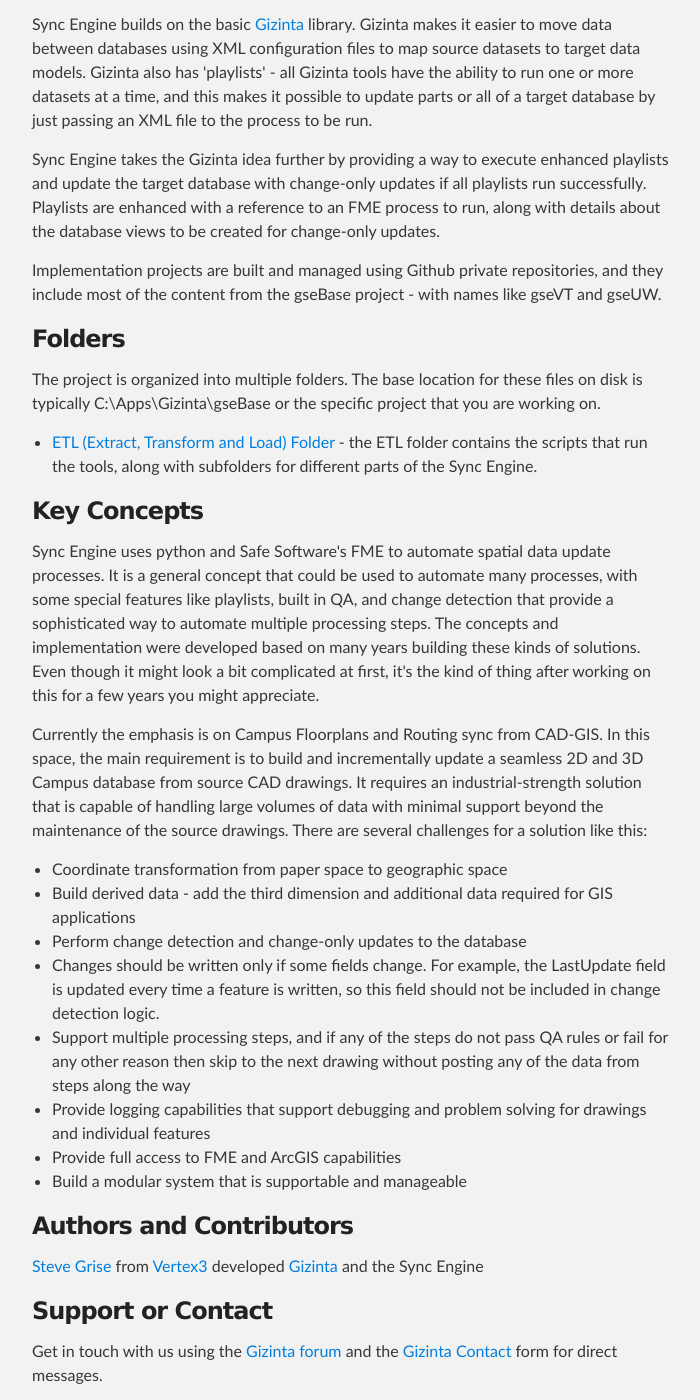
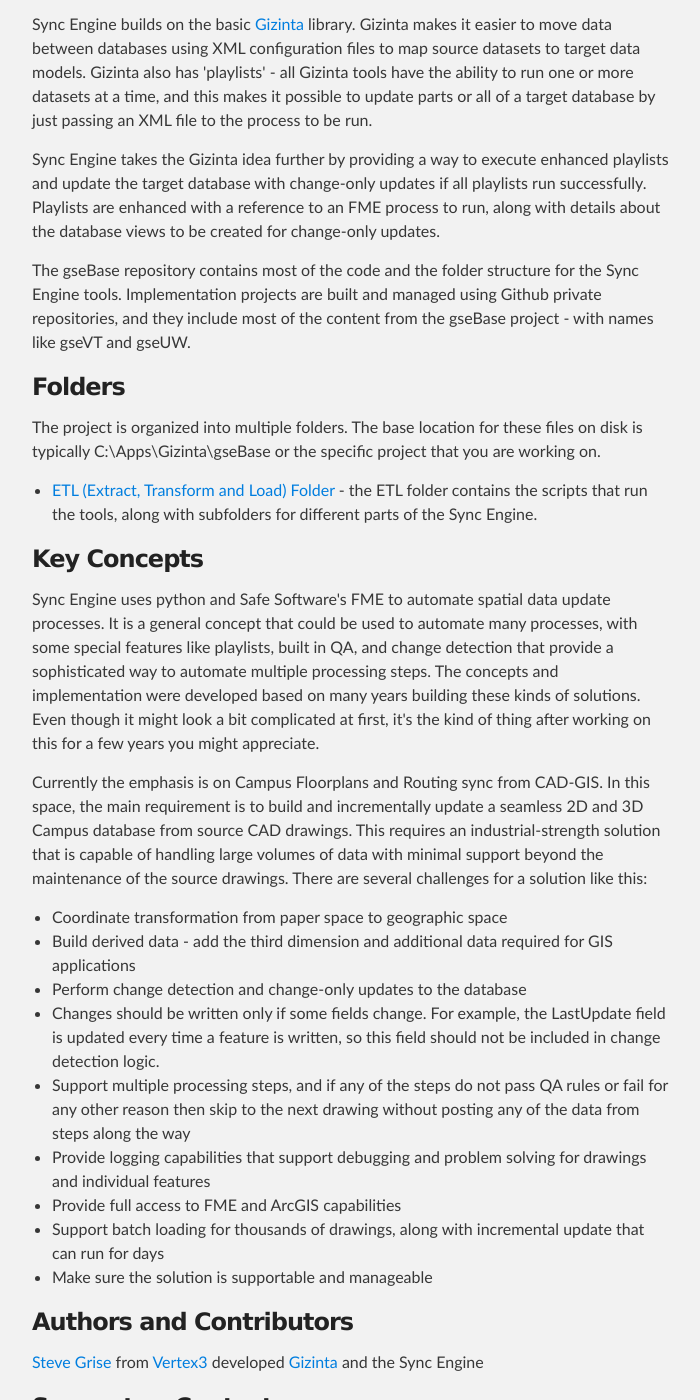
Before and after one commit to Vertex3/gseBase, a Jekyll site: the page built from index.html, in a window 1280 px wide and 1400 px high, scrolled down 294 px. Shown: the whole window, without its empty margins (288-988 px from the left). Built offline with Jekyll 4.4.1, drawn with Linux system fonts in a browser that asks for light colours.

Commit message:
Updated index.html

```diff
--- a/index.html
+++ b/index.html
@@ -15,7 +15,7 @@
 	  <h3><a id="welcome" class="anchor" href="#welcome" aria-hidden="true"><span class="octicon octicon-link"></span></a>Overview</h3>
         <p>Sync Engine builds on the basic <a href="http://github.com/Gizinta/gzTools" target='new'>Gizinta</a> library. Gizinta makes it easier to move data between databases using XML configuration files to map source datasets to target data models. Gizinta also has 'playlists' - all Gizinta tools have the ability to run one or more datasets at a time, and this makes it possible to update parts or all of a target database by just passing an XML file to the process to be run.</p>
         <p>Sync Engine takes the Gizinta idea further by providing a way to execute enhanced playlists and update the target database with change-only updates if all playlists run successfully. Playlists are enhanced with a reference to an FME process to run, along with details about the database views to be created for change-only updates.</p>
-        <p>Implementation projects are built and managed using Github private repositories, and they include most of the content from the gseBase project - with names like gseVT and gseUW.</p>
+        <p>The gseBase repository contains most of the code and the folder structure for the Sync Engine tools. Implementation projects are built and managed using Github private repositories, and they include most of the content from the gseBase project - with names like gseVT and gseUW.</p>
 
         <h3>Folders</h3>
 		<p>The project is organized into multiple folders. The base location for these files on disk is typically C:\Apps\Gizinta\gseBase or the specific project that you are working on.</p>
@@ -25,7 +25,7 @@
 </ul>
         <h3>Key Concepts</h3>
         <p>Sync Engine uses python and Safe Software's FME to automate spatial data update processes. It is a general concept that could be used to automate many processes, with some special features like playlists, built in QA, and change detection that provide a sophisticated way to automate multiple processing steps. The concepts and implementation were developed based on many years building these kinds of solutions. Even though it might look a bit complicated at first, it's the kind of thing after working on this for a few years you might appreciate.</p>
-          <p>Currently the emphasis is on Campus Floorplans and Routing sync from CAD-GIS. In this space, the main requirement is to build and incrementally update a seamless 2D and 3D Campus database from source CAD drawings. It requires an industrial-strength solution that is capable of handling large volumes of data with minimal support beyond the maintenance of the source drawings. There are several challenges for a solution like this:</p>
+          <p>Currently the emphasis is on Campus Floorplans and Routing sync from CAD-GIS. In this space, the main requirement is to build and incrementally update a seamless 2D and 3D Campus database from source CAD drawings. This requires an industrial-strength solution that is capable of handling large volumes of data with minimal support beyond the maintenance of the source drawings. There are several challenges for a solution like this:</p>
         <ul>
           <li>Coordinate transformation from paper space to geographic space</li>
           <li>Build derived data - add the third dimension and additional data required for GIS applications</li>
@@ -34,7 +34,8 @@
           <li>Support multiple processing steps, and if any of the steps do not pass QA rules or fail for any other reason then skip to the next drawing without posting any of the data from steps along the way</li>
           <li>Provide logging capabilities that support debugging and problem solving for drawings and individual features</li>
           <li>Provide full access to FME and ArcGIS capabilities</li>
-          <li>Build a modular system that is supportable and manageable</li>
+          <li>Support batch loading for thousands of drawings, along with incremental update that can run for days</li>
+          <li>Make sure the solution is supportable and manageable</li>
         </ul>
 
         <h3>Authors and Contributors</h3>
```
